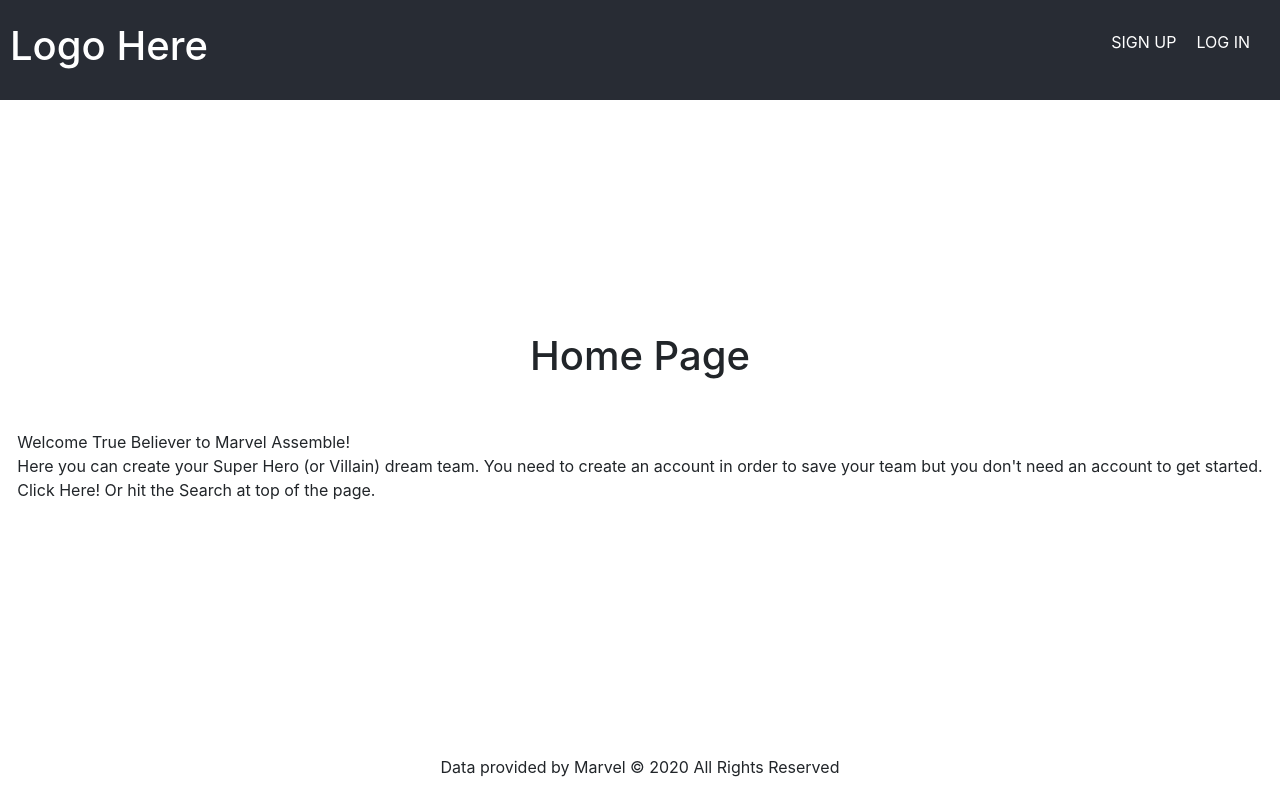
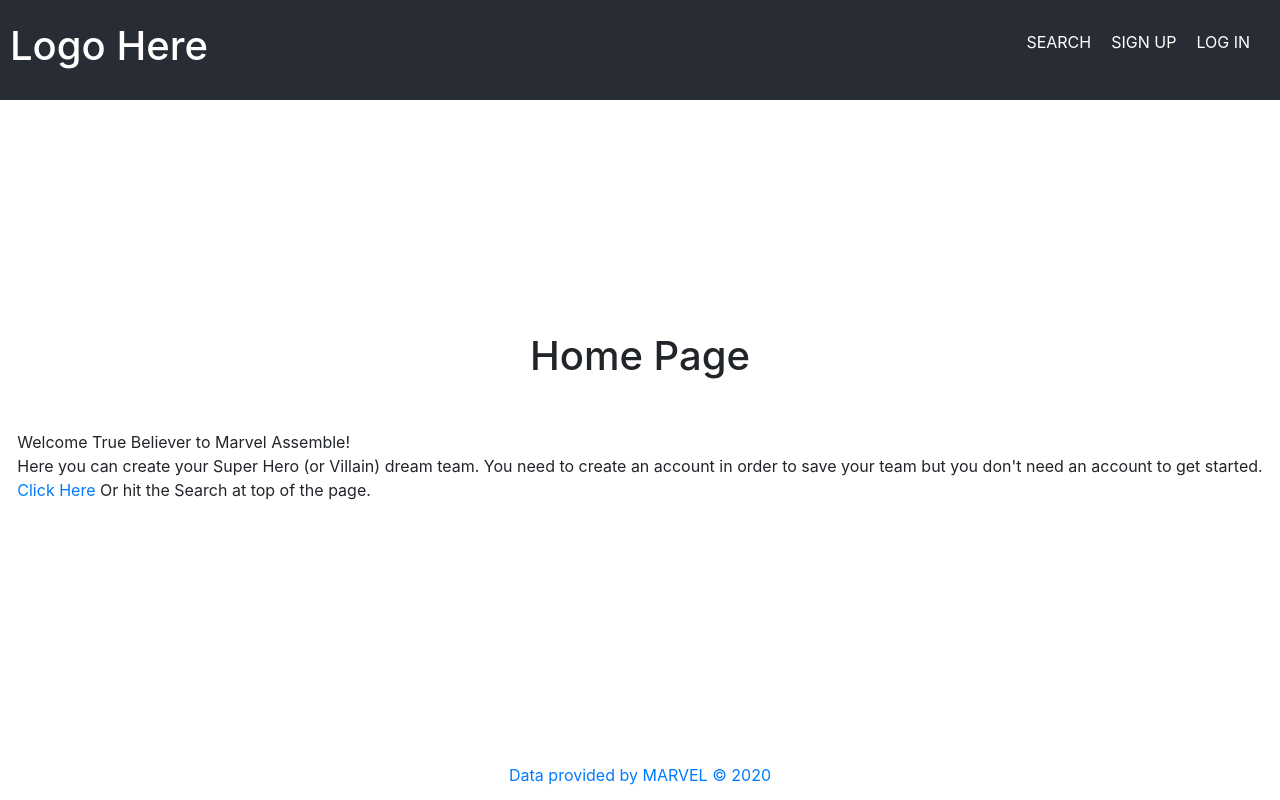
Before and after one commit to peterwgacek/marvel-assemble-frontend, a React (Create React App) app: page / in a window 1280 px wide. Built offline with nearby package versions, Linux system fonts and the light colour scheme; no server answers.

Commit message:
adds and wires SearchPage

```diff
--- a/src/App.js
+++ b/src/App.js
@@ -2,30 +2,30 @@ import { useState, useEffect } from 'react';
 import { getHeroes } from './services/marvel-api';
 import Header from './components/Header/Header';
 import Footer from './components/Footer/Footer';
-
+import Hero from './components/Hero/Hero';
 import HomePage from './pages/HomePage';
 import DashboardPage from './pages/DashboardPage';
 import LoginPage from './pages/LoginPage';
 import SignupPage from './pages/SignupPage';
-// import SearchPage from './pages/SearchPage';
-
+import SearchPage from './pages/SearchPage';
 import { Switch, Route, withRouter, Redirect } from 'react-router-dom';
-
 import { getUser, logout } from './services/userService';
-
 import './App.css';
 
 function App(props) {
+
   /* component state */
   const [userState, setUserState] = useState({ user: getUser() });
 
   /* helper functions */
+  function handleSignupOrLogin() {
+    setUserState({ user: getUser() });
+    props.history.push('/dashboard');
+  }
 
   function handleSignupOrLogin() {
-    // place user into state using the setter function
     setUserState({ user: getUser() });
-    // programmatically route user to dashboard
-    props.history.push('/dashboard');
+    props.history.push('/search');
   }
 
   function handleLogout() {
@@ -34,16 +34,19 @@ function App(props) {
     props.history.push('/');
   }
 
+  const [HeroData, setHeroData] = useState({
+    results: [],
+  })
+
   async function getAppData() {
     const data = await getHeroes();
-    console.log(data)
+    setHeroData(data);
   }
 
   useEffect(() => {
     getAppData();
     console.log('effect');
   }, []);
-
 
   return (
     <div className="App">
@@ -52,6 +55,11 @@ function App(props) {
         <Route exact path="/" render={props =>
           <HomePage />
         } />
+
+        <Route exact path="/search" render={props =>
+          <SearchPage />
+        } />
+
         <Route exact path="/dashboard" render={props =>
           getUser() ?
             <DashboardPage />
--- a/src/components/Footer/Footer.js
+++ b/src/components/Footer/Footer.js
@@ -5,9 +5,9 @@ export default function Footer(props) {
     return (
 
         <footer className="Footer">
-            <p>Data provided by Marvel &copy;  {new Date().getFullYear()} All Rights Reserved</p>
-            {/* <a href="https://www.linkedin.com/in/peterwgacek/"><i class="fab fa-linkedin"></i></a>
-            <a href="https://github.com/peterwgacek"><i class="fab fa-github-square"></i></a> */}
+            <a href="http://marvel.com">Data provided by  MARVEL &copy;  {new Date().getFullYear()} </a>
+            <a href="https://www.linkedin.com/in/peterwgacek/"><i class="fab fa-linkedin"></i></a>
+            <a href="https://github.com/peterwgacek"><i class="fab fa-github-square"></i></a>
         </footer>
 
     );
--- a/src/components/Header/Header.js
+++ b/src/components/Header/Header.js
@@ -12,11 +12,13 @@ export default function Header(props) {
                     {
                         props.user ?
                             <>
+                                <li><Link to="/search">SEARCH</Link></li>
                                 <li><Link to="/dashboard">TEAMS</Link></li>
                                 <li><Link to="" onClick={props.handleLogout}>LOGOUT</Link></li>
                             </>
                             :
                             <>
+                                <li><Link to="/search">SEARCH</Link></li>
                                 <li><Link to="/signup">SIGN UP</Link></li>
                                 <li><Link to="/login">LOG IN</Link></li>
                             </>
--- /dev/null
+++ b/src/components/Hero/Hero.js
@@ -0,0 +1,14 @@
+
+import styles from './Hero.module.css';
+
+function Hero(props) {
+    return (
+        <div className={styles.Heroes}>
+            <h2>Name: {props.data.data.result.name}</h2>
+            <h2>Description: {props.data.description}</h2>
+            {/* <img src={`http://gateway.marvel.com/v1/public/characters/${props.result.poster_path}`} /> */}
+        </div>
+    )
+}
+
+export default Hero;
--- /dev/null
+++ b/src/components/Hero/Hero.module.css
@@ -0,0 +1,10 @@
+.Heroes {
+    display: flex;
+    flex-direction: column;
+    justify-content: space-between;
+    align-items: center;
+    margin: 10px;
+    background-color: #EEBF00;
+    width: 200px;
+    height: 400px;
+}
--- a/src/pages/HomePage.js
+++ b/src/pages/HomePage.js
@@ -1,4 +1,5 @@
 
+import { Link } from 'react-router-dom';
 
 export default function HomePage(props) {
     return (
@@ -11,7 +12,7 @@ export default function HomePage(props) {
                 <br />
                 Here you can create your Super Hero (or Villain) dream team. You need to create an account in order to save your team but you don't need an account to get started.
                 <br />
-                Click Here! Or hit the Search at top of the page.
+                <Link to="/search">Click Here</Link> Or hit the Search at top of the page.
          </p>
         </main>
     );
--- a/src/pages/SearchPage.js
+++ b/src/pages/SearchPage.js
@@ -1,60 +1,44 @@
-// import { useState } from 'react';
-// import { Link } from 'react-router-dom';
-// import { login } from '../services/userService';
+import { useState } from 'react'
+import Hero from '../components/Hero/Hero'
+import { getHeroes } from '../services/marvel-api'
+// import './Pages.css'
 
-// export default function LoginPage(props) {
-//     /* component state */
-//     const [formState, setFormState] = useState({
-//         email: "",
-//         password: ""
-//     });
-//     /* handler functions */
-//     function handleChange(event) {
-//         setFormState(prevState => ({
-//             ...prevState,
-//             [event.target.name]: event.target.value
-//         }));
-//     }
+export default function SearchPage(props) {
+    const [formState, setFormState] = useState({
+        search: ''
+    })
+    const [HeroData, setHeroData] = useState({
+        items: []
+    })
 
-//     async function handleSubmit(event) {
-//         event.preventDefault(); // disable default behavior
-//         if (!formValid()) return;  // make sure form is valid
-//         try {
-//             await login(formState)
-//             props.handleSignupOrLogin();
-//         } catch (error) {
-//             alert(error.message);
-//         }
-//     }
+    function handleChange(event) {
+        setFormState(prevState => ({
+            ...prevState,
+            [event.target.name]: event.target.value
+        }))
+    }
+    async function search(event) {
+        event.preventDefault();
+        const data = await getHeroes(formState.search);
+        setHeroData(data)
+        setFormState({
+            search: ''
+        })
 
-//     /* helper functions */
-//     function formValid() {
-//         return !!(formState.email && formState.password);
-//     }
-
-
-//     return (
-//         <main className="Page">
-//             <h1>LoginPage</h1>
-//             <form onSubmit={handleSubmit}>
-//                 <div className="form-group">
-//                     <div className="col-sm-12">
-//                         <input onChange={handleChange} value={formState.email} name="email" placeholder="Email" className="form-control" type="email" />
-//                     </div>
-//                 </div>
-//                 <div className="form-group">
-//                     <div className="col-sm-12">
-//                         <input onChange={handleChange} value={formState.password} name="password" placeholder="Password" className="form-control" type="password" />
-//                     </div>
-//                 </div>
-//                 <div className="form-group">
-//                     <div className="col-sm-12">
-//                         <input disabled={!formValid()} value="Login" className="form-control" type="submit" />
-//                         &nbsp;&nbsp;
-//                         <Link to="/">Cancel</Link>
-//                     </div>
-//                 </div>
-//             </form>
-//         </main>
-//     );
-// };
+    }
+    return (
+        <main className="Page">
+            <form onSubmit={search}>
+                <div className="transbox">
+                    <input name="search" type="text" className="form-control" value={formState.search} placeholder="" onChange={handleChange} />
+                    <input type="submit" value="Search" />
+                </div>
+            </form>
+            <div className="Heroes">
+                {HeroData.results && HeroData.results.map((result, idx) => (
+                    <Hero key={idx} result={result} />
+                ))}
+            </div>
+        </main>
+    )
+}
--- a/src/services/marvel-api.js
+++ b/src/services/marvel-api.js
@@ -2,6 +2,4 @@ const BASE_URI = 'https://gateway.marvel.com/v1/public';
 
 export function getHeroes() {
     return fetch(BASE_URI + '/characters?ts=1&apikey=e7b12cf757030bbeb7dbbaa7b1ab708e&hash=c51d7a7672a112cff6de4b7b0f931874').then(res => res.json());
-
-
 }
```
Also changed, not shown: 1 other file (tests, documents, lock files or other folders).
